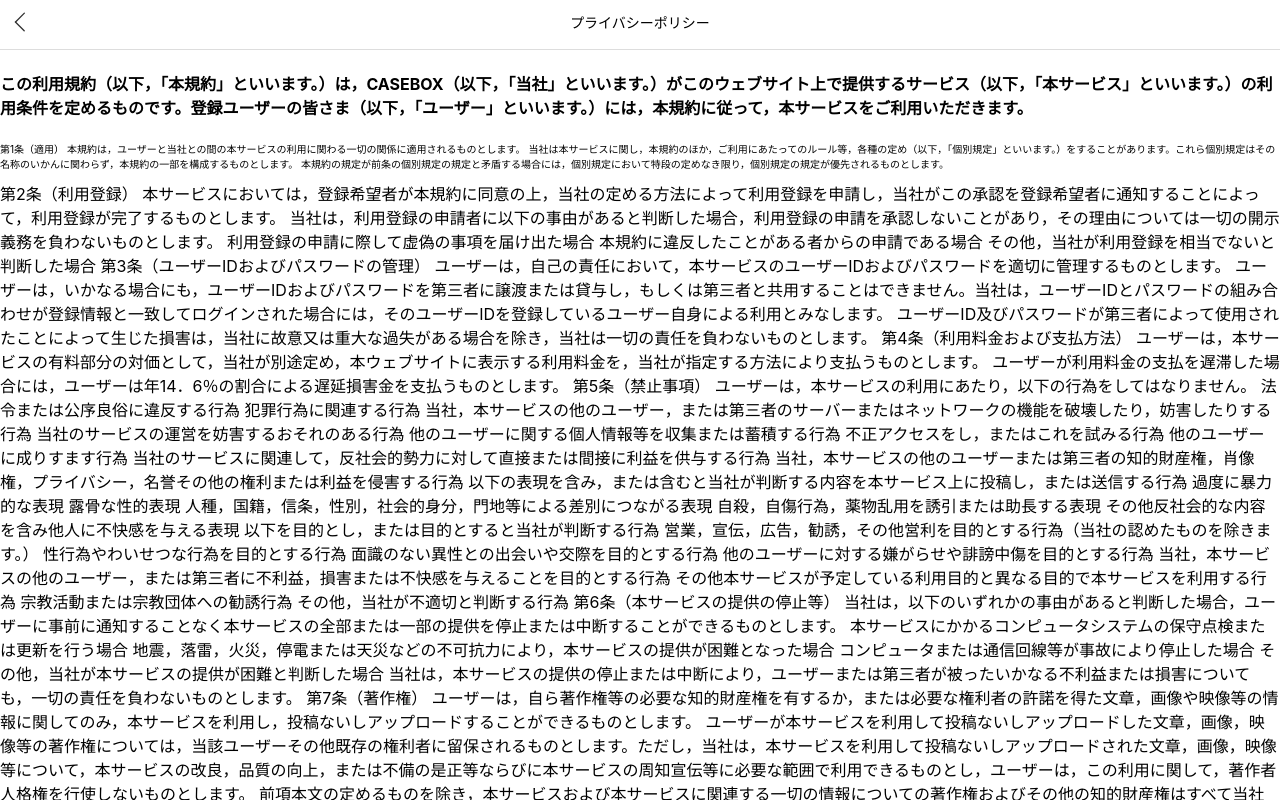
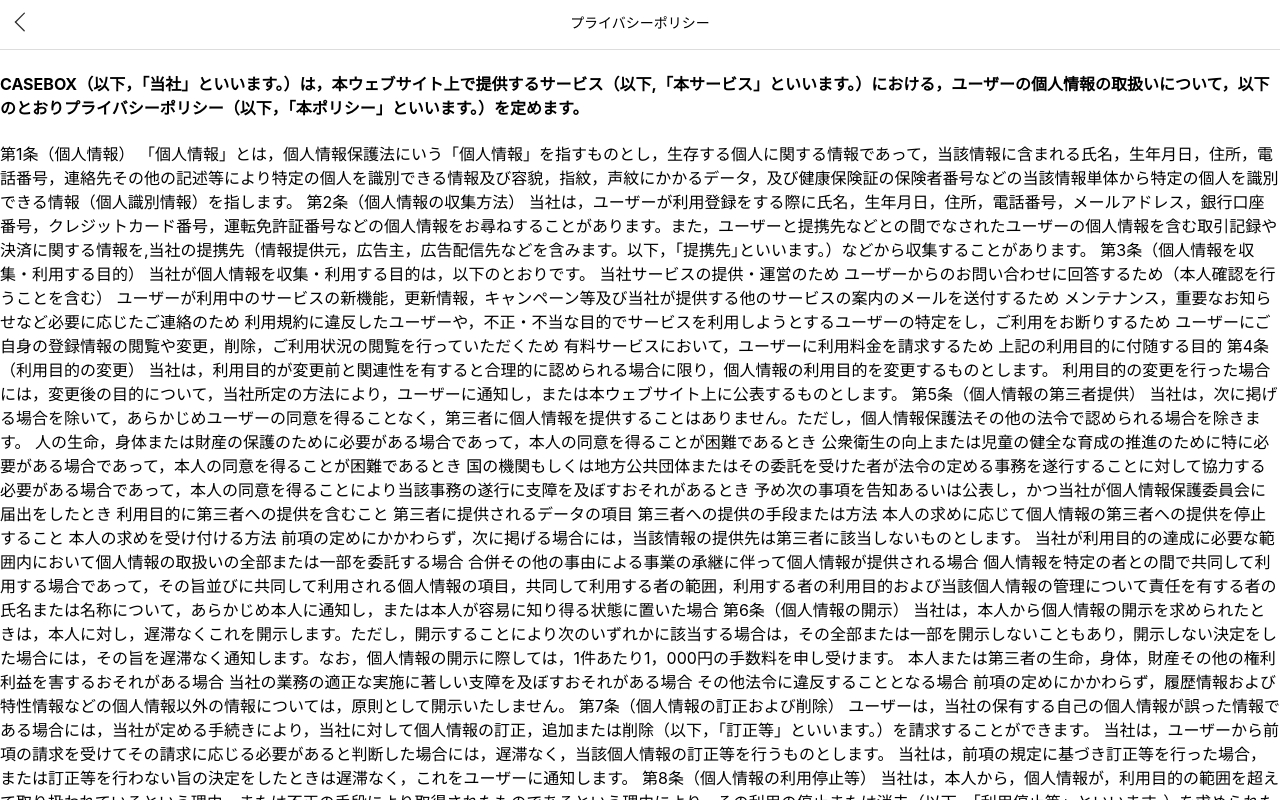
Before and after one commit to 2022-HEW/casebox, a Next.js app: page /App/app_privacy_policy in a window 1280 px wide. Shown: the top 800 px of the page. Built offline with nearby package versions, Linux system fonts and the light colour scheme.

Commit message:
fix:privacy

```diff
--- a/src/pages/App/app_privacy_policy.tsx
+++ b/src/pages/App/app_privacy_policy.tsx
@@ -5,103 +5,67 @@ import styles from "../../styles/app_login.module.scss";
 
 const app_privacy: NextPage = () => {
   return (
-      <div className={styles.Container}>
-        <App_header label="プライバシーポリシー" />
-        <h4 className={styles.textTitle}>
-          この利用規約（以下，「本規約」といいます。）は，CASEBOX（以下，「当社」といいます。）がこのウェブサイト上で提供するサービス（以下，「本サービス」といいます。）の利用条件を定めるものです。登録ユーザーの皆さま（以下，「ユーザー」といいます。）には，本規約に従って，本サービスをご利用いただきます。
-        </h4>
-        <div>
-          <p>
-            第1条（適用）
-            本規約は，ユーザーと当社との間の本サービスの利用に関わる一切の関係に適用されるものとします。
-            当社は本サービスに関し，本規約のほか，ご利用にあたってのルール等，各種の定め（以下，「個別規定」といいます。）をすることがあります。これら個別規定はその名称のいかんに関わらず，本規約の一部を構成するものとします。
-            本規約の規定が前条の個別規定の規定と矛盾する場合には，個別規定において特段の定めなき限り，個別規定の規定が優先されるものとします。
-          </p>
-        </div>
+    <div className={styles.Container}>
+      <App_header label="プライバシーポリシー" />
+      <h4 className={styles.textTitle}>
+        CASEBOX（以下，「当社」といいます。）は，本ウェブサイト上で提供するサービス（以下,「本サービス」といいます。）における，ユーザーの個人情報の取扱いについて，以下のとおりプライバシーポリシー（以下，「本ポリシー」といいます。）を定めます。
+      </h4>
       <div>
-        第2条（利用登録）
-        本サービスにおいては，登録希望者が本規約に同意の上，当社の定める方法によって利用登録を申請し，当社がこの承認を登録希望者に通知することによって，利用登録が完了するものとします。
-        当社は，利用登録の申請者に以下の事由があると判断した場合，利用登録の申請を承認しないことがあり，その理由については一切の開示義務を負わないものとします。
-        利用登録の申請に際して虚偽の事項を届け出た場合
-        本規約に違反したことがある者からの申請である場合
-        その他，当社が利用登録を相当でないと判断した場合
-        第3条（ユーザーIDおよびパスワードの管理）
-        ユーザーは，自己の責任において，本サービスのユーザーIDおよびパスワードを適切に管理するものとします。
-        ユーザーは，いかなる場合にも，ユーザーIDおよびパスワードを第三者に譲渡または貸与し，もしくは第三者と共用することはできません。当社は，ユーザーIDとパスワードの組み合わせが登録情報と一致してログインされた場合には，そのユーザーIDを登録しているユーザー自身による利用とみなします。
-        ユーザーID及びパスワードが第三者によって使用されたことによって生じた損害は，当社に故意又は重大な過失がある場合を除き，当社は一切の責任を負わないものとします。
-        第4条（利用料金および支払方法）
-        ユーザーは，本サービスの有料部分の対価として，当社が別途定め，本ウェブサイトに表示する利用料金を，当社が指定する方法により支払うものとします。
-        ユーザーが利用料金の支払を遅滞した場合には，ユーザーは年14．6％の割合による遅延損害金を支払うものとします。
-        第5条（禁止事項）
-        ユーザーは，本サービスの利用にあたり，以下の行為をしてはなりません。
-        法令または公序良俗に違反する行為 犯罪行為に関連する行為
-        当社，本サービスの他のユーザー，または第三者のサーバーまたはネットワークの機能を破壊したり，妨害したりする行為
-        当社のサービスの運営を妨害するおそれのある行為
-        他のユーザーに関する個人情報等を収集または蓄積する行為
-        不正アクセスをし，またはこれを試みる行為 他のユーザーに成りすます行為
-        当社のサービスに関連して，反社会的勢力に対して直接または間接に利益を供与する行為
-        当社，本サービスの他のユーザーまたは第三者の知的財産権，肖像権，プライバシー，名誉その他の権利または利益を侵害する行為
-        以下の表現を含み，または含むと当社が判断する内容を本サービス上に投稿し，または送信する行為
-        過度に暴力的な表現 露骨な性的表現
-        人種，国籍，信条，性別，社会的身分，門地等による差別につながる表現
-        自殺，自傷行為，薬物乱用を誘引または助長する表現
-        その他反社会的な内容を含み他人に不快感を与える表現
-        以下を目的とし，または目的とすると当社が判断する行為
-        営業，宣伝，広告，勧誘，その他営利を目的とする行為（当社の認めたものを除きます。）
-        性行為やわいせつな行為を目的とする行為
-        面識のない異性との出会いや交際を目的とする行為
-        他のユーザーに対する嫌がらせや誹謗中傷を目的とする行為
-        当社，本サービスの他のユーザー，または第三者に不利益，損害または不快感を与えることを目的とする行為
-        その他本サービスが予定している利用目的と異なる目的で本サービスを利用する行為
-        宗教活動または宗教団体への勧誘行為 その他，当社が不適切と判断する行為
-        第6条（本サービスの提供の停止等）
-        当社は，以下のいずれかの事由があると判断した場合，ユーザーに事前に通知することなく本サービスの全部または一部の提供を停止または中断することができるものとします。
-        本サービスにかかるコンピュータシステムの保守点検または更新を行う場合
-        地震，落雷，火災，停電または天災などの不可抗力により，本サービスの提供が困難となった場合
-        コンピュータまたは通信回線等が事故により停止した場合
-        その他，当社が本サービスの提供が困難と判断した場合
-        当社は，本サービスの提供の停止または中断により，ユーザーまたは第三者が被ったいかなる不利益または損害についても，一切の責任を負わないものとします。
-        第7条（著作権）
-        ユーザーは，自ら著作権等の必要な知的財産権を有するか，または必要な権利者の許諾を得た文章，画像や映像等の情報に関してのみ，本サービスを利用し，投稿ないしアップロードすることができるものとします。
-        ユーザーが本サービスを利用して投稿ないしアップロードした文章，画像，映像等の著作権については，当該ユーザーその他既存の権利者に留保されるものとします。ただし，当社は，本サービスを利用して投稿ないしアップロードされた文章，画像，映像等について，本サービスの改良，品質の向上，または不備の是正等ならびに本サービスの周知宣伝等に必要な範囲で利用できるものとし，ユーザーは，この利用に関して，著作者人格権を行使しないものとします。
-        前項本文の定めるものを除き，本サービスおよび本サービスに関連する一切の情報についての著作権およびその他の知的財産権はすべて当社または当社にその利用を許諾した権利者に帰属し，ユーザーは無断で複製，譲渡，貸与，翻訳，改変，転載，公衆送信（送信可能化を含みます。），伝送，配布，出版，営業使用等をしてはならないものとします。
-        第8条（利用制限および登録抹消）
-        当社は，ユーザーが以下のいずれかに該当する場合には，事前の通知なく，投稿データを削除し，ユーザーに対して本サービスの全部もしくは一部の利用を制限しまたはユーザーとしての登録を抹消することができるものとします。
-        本規約のいずれかの条項に違反した場合
-        登録事項に虚偽の事実があることが判明した場合
-        決済手段として当該ユーザーが届け出たクレジットカードが利用停止となった場合
-        料金等の支払債務の不履行があった場合
-        当社からの連絡に対し，一定期間返答がない場合
-        本サービスについて，最終の利用から一定期間利用がない場合
-        その他，当社が本サービスの利用を適当でないと判断した場合
-        前項各号のいずれかに該当した場合，ユーザーは，当然に当社に対する一切の債務について期限の利益を失い，その時点において負担する一切の債務を直ちに一括して弁済しなければなりません。
-        当社は，本条に基づき当社が行った行為によりユーザーに生じた損害について，一切の責任を負いません。
-        第9条（退会）
-        ユーザーは，当社の定める退会手続により，本サービスから退会できるものとします。
-        第10条（保証の否認および免責事項）
-        当社は，本サービスに事実上または法律上の瑕疵（安全性，信頼性，正確性，完全性，有効性，特定の目的への適合性，セキュリティなどに関する欠陥，エラーやバグ，権利侵害などを含みます。）がないことを明示的にも黙示的にも保証しておりません。
-        当社は，本サービスに起因してユーザーに生じたあらゆる損害について、当社の故意又は重過失による場合を除き、一切の責任を負いません。ただし，本サービスに関する当社とユーザーとの間の契約（本規約を含みます。）が消費者契約法に定める消費者契約となる場合，この免責規定は適用されません。
-        前項ただし書に定める場合であっても，当社は，当社の過失（重過失を除きます。）による債務不履行または不法行為によりユーザーに生じた損害のうち特別な事情から生じた損害（当社またはユーザーが損害発生につき予見し，または予見し得た場合を含みます。）について一切の責任を負いません。また，当社の過失（重過失を除きます。）による債務不履行または不法行為によりユーザーに生じた損害の賠償は，ユーザーから当該損害が発生した月に受領した利用料の額を上限とします。
-        当社は，本サービスに関して，ユーザーと他のユーザーまたは第三者との間において生じた取引，連絡または紛争等について一切責任を負いません。
-        第11条（サービス内容の変更等）
-        当社は，ユーザーへの事前の告知をもって、本サービスの内容を変更、追加または廃止することがあり、ユーザーはこれを承諾するものとします。
-        第12条（利用規約の変更）
-        当社は以下の場合には、ユーザーの個別の同意を要せず、本規約を変更することができるものとします。
-        本規約の変更がユーザーの一般の利益に適合するとき。
-        本規約の変更が本サービス利用契約の目的に反せず、かつ、変更の必要性、変更後の内容の相当性その他の変更に係る事情に照らして合理的なものであるとき。
-        当社はユーザーに対し、前項による本規約の変更にあたり、事前に、本規約を変更する旨及び変更後の本規約の内容並びにその効力発生時期を通知します。
-        第13条（個人情報の取扱い）
-        当社は，本サービスの利用によって取得する個人情報については，当社「プライバシーポリシー」に従い適切に取り扱うものとします。
-        第14条（通知または連絡）
-        ユーザーと当社との間の通知または連絡は，当社の定める方法によって行うものとします。当社は,ユーザーから,当社が別途定める方式に従った変更届け出がない限り,現在登録されている連絡先が有効なものとみなして当該連絡先へ通知または連絡を行い,これらは,発信時にユーザーへ到達したものとみなします。
-        第15条（権利義務の譲渡の禁止）
-        ユーザーは，当社の書面による事前の承諾なく，利用契約上の地位または本規約に基づく権利もしくは義務を第三者に譲渡し，または担保に供することはできません。
-        第16条（準拠法・裁判管轄）
-        本規約の解釈にあたっては，日本法を準拠法とします。
-        本サービスに関して紛争が生じた場合には，当社の本店所在地を管轄する裁判所を専属的合意管轄とします。
-        以上
+        第1条（個人情報）
+        「個人情報」とは，個人情報保護法にいう「個人情報」を指すものとし，生存する個人に関する情報であって，当該情報に含まれる氏名，生年月日，住所，電話番号，連絡先その他の記述等により特定の個人を識別できる情報及び容貌，指紋，声紋にかかるデータ，及び健康保険証の保険者番号などの当該情報単体から特定の個人を識別できる情報（個人識別情報）を指します。
+        第2条（個人情報の収集方法）
+        当社は，ユーザーが利用登録をする際に氏名，生年月日，住所，電話番号，メールアドレス，銀行口座番号，クレジットカード番号，運転免許証番号などの個人情報をお尋ねすることがあります。また，ユーザーと提携先などとの間でなされたユーザーの個人情報を含む取引記録や決済に関する情報を,当社の提携先（情報提供元，広告主，広告配信先などを含みます。以下，｢提携先｣といいます。）などから収集することがあります。
+        第3条（個人情報を収集・利用する目的）
+        当社が個人情報を収集・利用する目的は，以下のとおりです。
+        当社サービスの提供・運営のため
+        ユーザーからのお問い合わせに回答するため（本人確認を行うことを含む）
+        ユーザーが利用中のサービスの新機能，更新情報，キャンペーン等及び当社が提供する他のサービスの案内のメールを送付するため
+        メンテナンス，重要なお知らせなど必要に応じたご連絡のため
+        利用規約に違反したユーザーや，不正・不当な目的でサービスを利用しようとするユーザーの特定をし，ご利用をお断りするため
+        ユーザーにご自身の登録情報の閲覧や変更，削除，ご利用状況の閲覧を行っていただくため
+        有料サービスにおいて，ユーザーに利用料金を請求するため
+        上記の利用目的に付随する目的 第4条（利用目的の変更）
+        当社は，利用目的が変更前と関連性を有すると合理的に認められる場合に限り，個人情報の利用目的を変更するものとします。
+        利用目的の変更を行った場合には，変更後の目的について，当社所定の方法により，ユーザーに通知し，または本ウェブサイト上に公表するものとします。
+        第5条（個人情報の第三者提供）
+        当社は，次に掲げる場合を除いて，あらかじめユーザーの同意を得ることなく，第三者に個人情報を提供することはありません。ただし，個人情報保護法その他の法令で認められる場合を除きます。
+        人の生命，身体または財産の保護のために必要がある場合であって，本人の同意を得ることが困難であるとき
+        公衆衛生の向上または児童の健全な育成の推進のために特に必要がある場合であって，本人の同意を得ることが困難であるとき
+        国の機関もしくは地方公共団体またはその委託を受けた者が法令の定める事務を遂行することに対して協力する必要がある場合であって，本人の同意を得ることにより当該事務の遂行に支障を及ぼすおそれがあるとき
+        予め次の事項を告知あるいは公表し，かつ当社が個人情報保護委員会に届出をしたとき
+        利用目的に第三者への提供を含むこと 第三者に提供されるデータの項目
+        第三者への提供の手段または方法
+        本人の求めに応じて個人情報の第三者への提供を停止すること
+        本人の求めを受け付ける方法
+        前項の定めにかかわらず，次に掲げる場合には，当該情報の提供先は第三者に該当しないものとします。
+        当社が利用目的の達成に必要な範囲内において個人情報の取扱いの全部または一部を委託する場合
+        合併その他の事由による事業の承継に伴って個人情報が提供される場合
+        個人情報を特定の者との間で共同して利用する場合であって，その旨並びに共同して利用される個人情報の項目，共同して利用する者の範囲，利用する者の利用目的および当該個人情報の管理について責任を有する者の氏名または名称について，あらかじめ本人に通知し，または本人が容易に知り得る状態に置いた場合
+        第6条（個人情報の開示）
+        当社は，本人から個人情報の開示を求められたときは，本人に対し，遅滞なくこれを開示します。ただし，開示することにより次のいずれかに該当する場合は，その全部または一部を開示しないこともあり，開示しない決定をした場合には，その旨を遅滞なく通知します。なお，個人情報の開示に際しては，1件あたり1，000円の手数料を申し受けます。
+        本人または第三者の生命，身体，財産その他の権利利益を害するおそれがある場合
+        当社の業務の適正な実施に著しい支障を及ぼすおそれがある場合
+        その他法令に違反することとなる場合
+        前項の定めにかかわらず，履歴情報および特性情報などの個人情報以外の情報については，原則として開示いたしません。
+        第7条（個人情報の訂正および削除）
+        ユーザーは，当社の保有する自己の個人情報が誤った情報である場合には，当社が定める手続きにより，当社に対して個人情報の訂正，追加または削除（以下，「訂正等」といいます。）を請求することができます。
+        当社は，ユーザーから前項の請求を受けてその請求に応じる必要があると判断した場合には，遅滞なく，当該個人情報の訂正等を行うものとします。
+        当社は，前項の規定に基づき訂正等を行った場合，または訂正等を行わない旨の決定をしたときは遅滞なく，これをユーザーに通知します。
+        第8条（個人情報の利用停止等）
+        当社は，本人から，個人情報が，利用目的の範囲を超えて取り扱われているという理由，または不正の手段により取得されたものであるという理由により，その利用の停止または消去（以下，「利用停止等」といいます。）を求められた場合には，遅滞なく必要な調査を行います。
+        前項の調査結果に基づき，その請求に応じる必要があると判断した場合には，遅滞なく，当該個人情報の利用停止等を行います。
+        当社は，前項の規定に基づき利用停止等を行った場合，または利用停止等を行わない旨の決定をしたときは，遅滞なく，これをユーザーに通知します。
+        前2項にかかわらず，利用停止等に多額の費用を有する場合その他利用停止等を行うことが困難な場合であって，ユーザーの権利利益を保護するために必要なこれに代わるべき措置をとれる場合は，この代替策を講じるものとします。
+        第9条（プライバシーポリシーの変更）
+        本ポリシーの内容は，法令その他本ポリシーに別段の定めのある事項を除いて，ユーザーに通知することなく，変更することができるものとします。
+        当社が別途定める場合を除いて，変更後のプライバシーポリシーは，本ウェブサイトに掲載したときから効力を生じるものとします。
+        第10条（お問い合わせ窓口）
+        本ポリシーに関するお問い合わせは，下記の窓口までお願いいたします。
+        住所： 愛知県名古屋市中村区名駅４丁目２７−１ 総合校舎スパイラルタワーズ
+        社名： CASEBOX 代表取締役： 前田啓人
+        Eメールアドレス：maedaaaaaaaa@gmail.com 以上{" "}
       </div>
-      </div>
+    </div>
   );
 };
 
```
